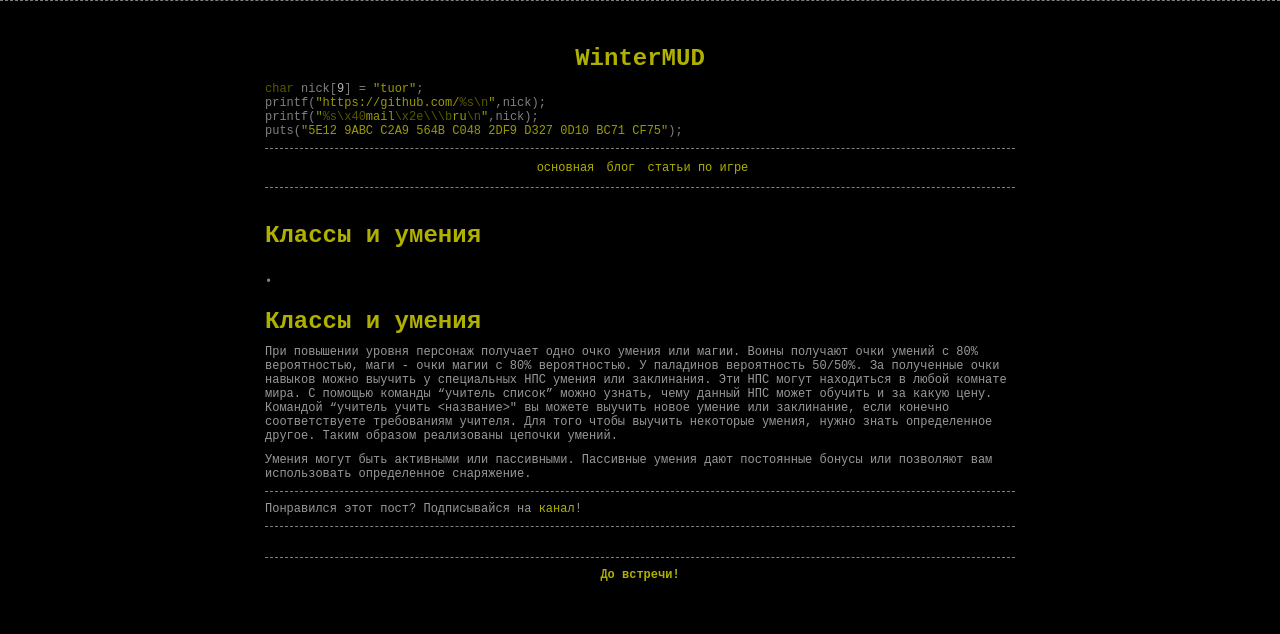
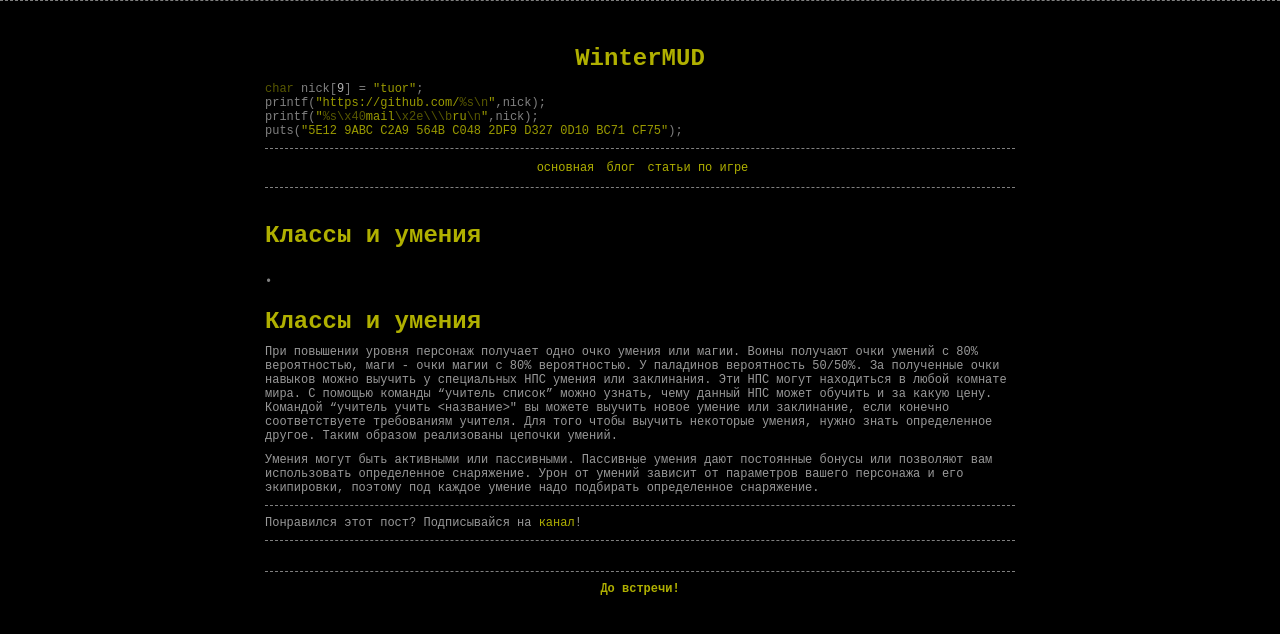
Before and after one commit to WinterMUD/wintermud.github.io, a Jekyll site: the page built from articles/classes.md, in a window 1280 px wide. Shown: the top 634 px of the page. Built offline with Jekyll 4.4.1, drawn with Linux system fonts in a browser that asks for light colours; comment, search, counter and statistics services are not loaded; our own code applies the rules of GitHub Pages for plain Markdown files.

```diff
--- a/articles/classes.md
+++ b/articles/classes.md
@@ -7,4 +7,4 @@ comments: true
 
 При повышении уровня персонаж получает одно очко умения или магии. Воины получают очки умений с 80% вероятностью, маги - очки магии с 80% вероятностью. У паладинов вероятность 50/50%. За полученные очки навыков можно выучить у специальных НПС умения или заклинания. Эти НПС могут находиться в любой комнате мира. С помощью команды "учитель список" можно узнать, чему данный НПС может обучить и за какую цену. Командой "учитель учить <название>" вы можете выучить новое умение или заклинание, если конечно соответствуете требованиям учителя. Для того чтобы выучить некоторые умения, нужно знать определенное другое. Таким образом реализованы цепочки умений.
 
-Умения могут быть активными или пассивными. Пассивные умения дают постоянные бонусы или позволяют вам использовать определенное снаряжение.
+Умения могут быть активными или пассивными. Пассивные умения дают постоянные бонусы или позволяют вам использовать определенное снаряжение. Урон от умений зависит от параметров вашего персонажа и его экипировки, поэтому под каждое умение надо подбирать определенное снаряжение.
```
Also changed, not shown: _posts/2020/2020-06-25-wipe.md (added, +13 -0 lines).
